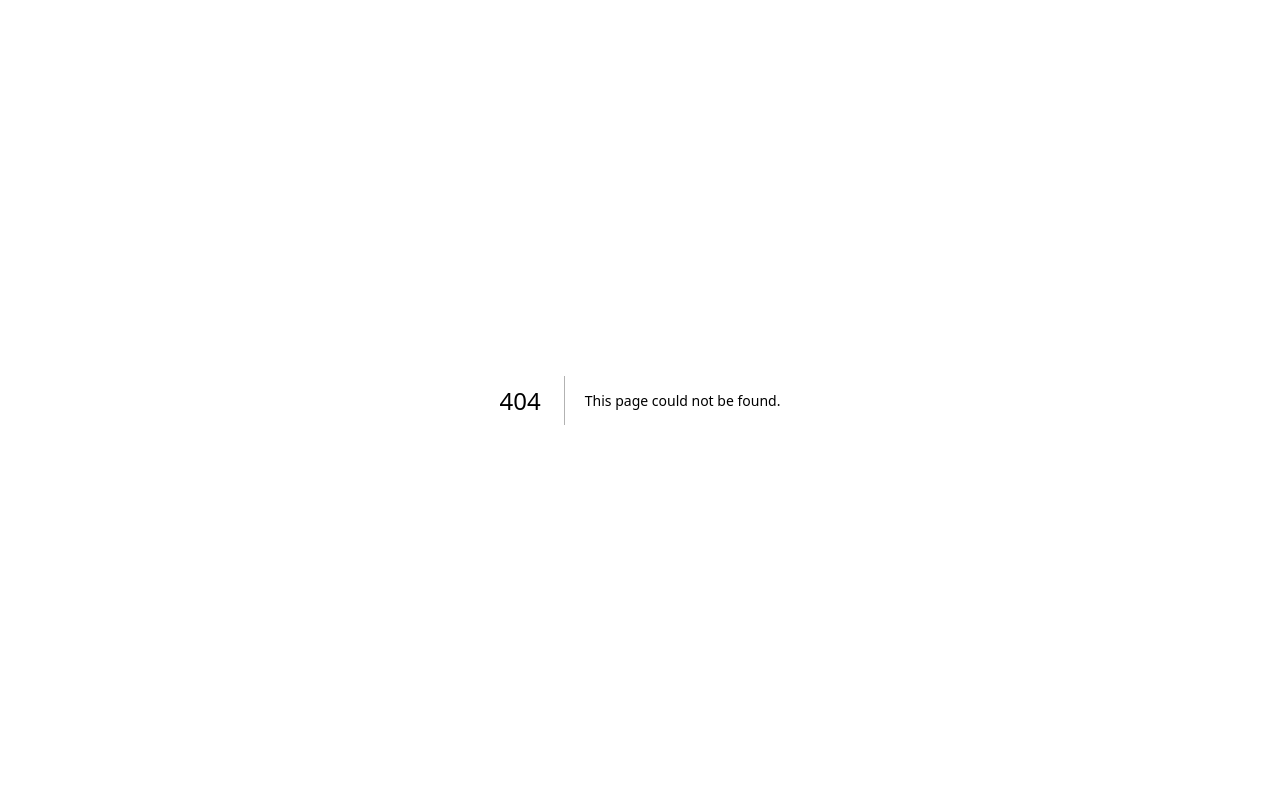
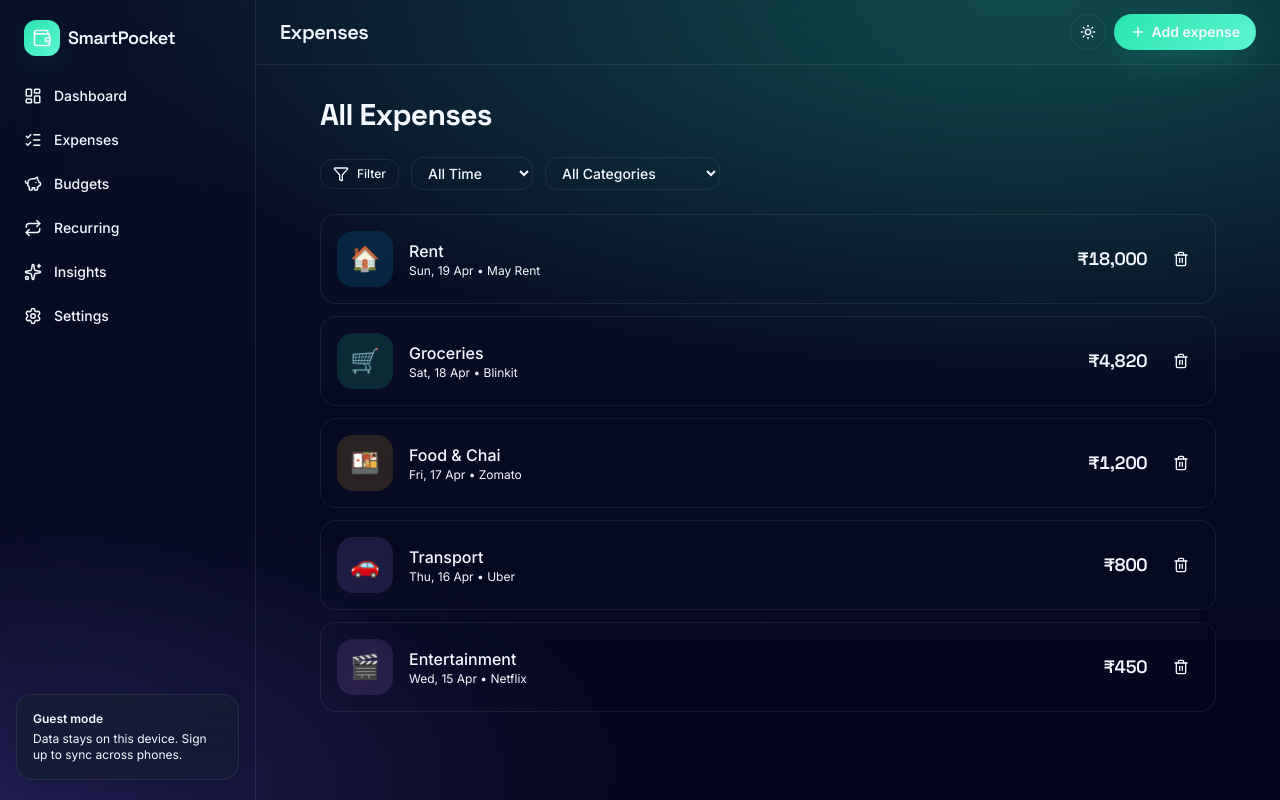
Before and after one commit to Kunal074/Smartpocket, a Next.js app: page /dashboard/expenses in a window 1280 px wide. Before the commit this address had no page. Built offline with nearby package versions, Linux system fonts and the light colour scheme.

Commit message:
Added SVG ring progress component for budget utilization

```diff
--- /dev/null
+++ b/app/dashboard/expenses/page.js
@@ -0,0 +1,54 @@
+'use client';
+
+import { useState, useEffect } from 'react';
+import ExpenseFilters from '@/components/expenses/ExpenseFilters';
+import ExpenseList from '@/components/expenses/ExpenseList';
+
+export default function ExpensesPage() {
+  const [filterMonth, setFilterMonth] = useState('all');
+  const [filterCategory, setFilterCategory] = useState('all');
+  const [expenses, setExpenses] = useState([]);
+  const [loading, setLoading] = useState(true);
+
+  // Simulated fetch for MVP UI testing
+  useEffect(() => {
+    const dummyExpenses = [
+      { id: '1', amount: 18000, categoryId: 'rent', date: new Date().toISOString(), note: 'May Rent' },
+      { id: '2', amount: 4820, categoryId: 'groceries', date: new Date(Date.now() - 86400000).toISOString(), note: 'Blinkit' },
+      { id: '3', amount: 1200, categoryId: 'food', date: new Date(Date.now() - 172800000).toISOString(), note: 'Zomato' },
+      { id: '4', amount: 800, categoryId: 'transport', date: new Date(Date.now() - 259200000).toISOString(), note: 'Uber' },
+      { id: '5', amount: 450, categoryId: 'entertainment', date: new Date(Date.now() - 345600000).toISOString(), note: 'Netflix' },
+    ];
+    setExpenses(dummyExpenses);
+    setLoading(false);
+  }, []);
+
+  if (loading) {
+    return (
+      <div className="flex h-[50vh] items-center justify-center">
+        <div className="h-8 w-8 animate-spin rounded-full border-4 border-primary border-t-transparent" />
+      </div>
+    );
+  }
+
+  return (
+    <div className="mx-auto max-w-4xl space-y-6">
+      <div className="flex flex-col gap-4 sm:flex-row sm:items-center sm:justify-between">
+        <h2 className="font-display text-3xl font-bold tracking-tight">All Expenses</h2>
+      </div>
+
+      <ExpenseFilters
+        filterMonth={filterMonth}
+        setFilterMonth={setFilterMonth}
+        filterCategory={filterCategory}
+        setFilterCategory={setFilterCategory}
+      />
+
+      <ExpenseList
+        expenses={expenses}
+        filterMonth={filterMonth}
+        filterCategory={filterCategory}
+      />
+    </div>
+  );
+}
--- /dev/null
+++ b/components/budgets/RingProgress.js
@@ -0,0 +1,55 @@
+'use client';
+
+export default function RingProgress({
+  percentage,
+  color = 'var(--primary)',
+  size = 64,
+  strokeWidth = 6
+}) {
+  const radius = (size - strokeWidth) / 2;
+  const circumference = radius * 2 * Math.PI;
+
+  // Cap percentage at 100 for visual rendering
+  const clampedPercentage = Math.min(percentage, 100);
+  const strokeDashoffset = circumference - (clampedPercentage / 100) * circumference;
+
+  return (
+    <div className="relative" style={{ width: size, height: size }}>
+      {/* Background Ring */}
+      <svg className="h-full w-full -rotate-90 transform">
+        <circle
+          className="text-muted/50"
+          strokeWidth={strokeWidth}
+          stroke="currentColor"
+          fill="transparent"
+          r={radius}
+          cx={size / 2}
+          cy={size / 2}
+        />
+        {/* Progress Ring */}
+        <circle
+          style={{
+            strokeDasharray: circumference,
+            strokeDashoffset: strokeDashoffset,
+            color: color,
+            transition: 'stroke-dashoffset 1s ease-out',
+          }}
+          className="drop-shadow-sm"
+          strokeWidth={strokeWidth}
+          strokeLinecap="round"
+          stroke="currentColor"
+          fill="transparent"
+          r={radius}
+          cx={size / 2}
+          cy={size / 2}
+        />
+      </svg>
+      {/* Percentage Text Centered */}
+      <div className="absolute inset-0 flex items-center justify-center">
+        <span className="font-display text-xs font-semibold tabular-nums">
+          {clampedPercentage.toFixed(0)}%
+        </span>
+      </div>
+    </div>
+  );
+}
```
